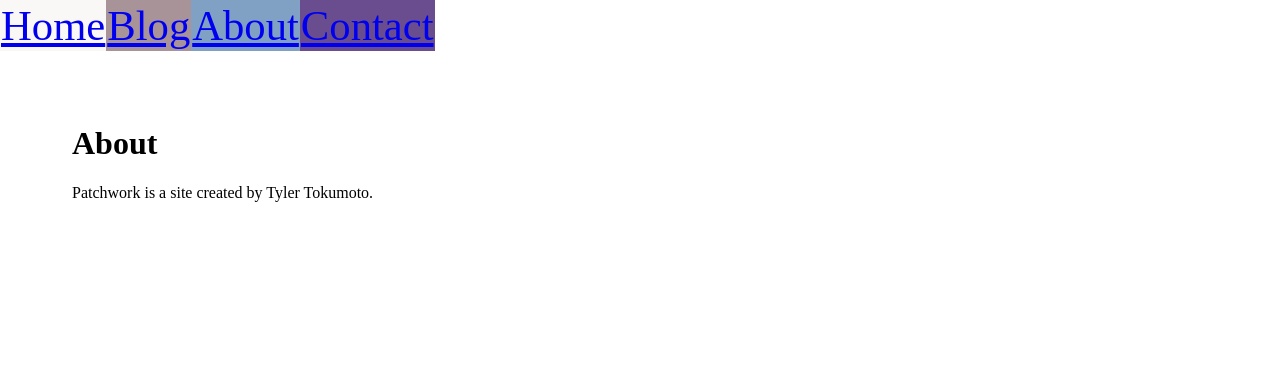
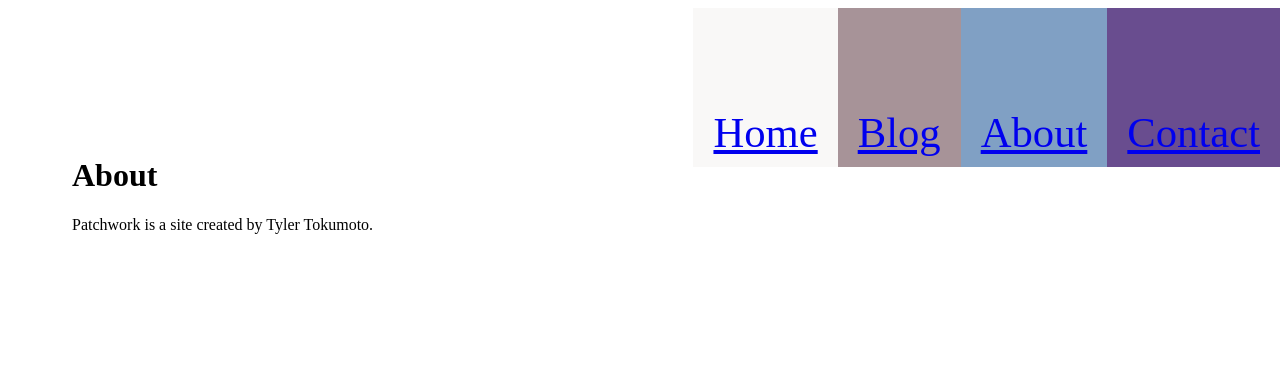
Before and after one commit to drayneman/drayneman.github.io, a Gatsby site: page /about in a window 1280 px wide. Built offline with nearby package versions, Linux system fonts and the light colour scheme; Gatsby itself is replaced by a stand-in of ours.

Commit message:
Move SmallBlock state to Navigator Add Header shrinking animation

```diff
--- a/src/components/content.module.css
+++ b/src/components/content.module.css
@@ -1,4 +1,4 @@
 .content {
     /* margin: 10px; */
-    padding: 6rem 4rem;
+    padding: 8rem 4rem;
 }
--- a/src/components/header.js
+++ b/src/components/header.js
@@ -1,5 +1,5 @@
 import React from "react"
-import SmallBlock from "./smallblock"
+import Navigator from "./navigator"
 
 // const Header = ({ siteTitle }) => (
 //   <header
@@ -38,21 +38,13 @@ import SmallBlock from "./smallblock"
 //   siteTitle: ``,
 // }
 
-import style from "./header.module.css"
-import COLOR from "./colors"
+import styleHeader from "./header.module.css"
+import styleNavigator from "./navigator.module.css"
 
 export default function Header({siteTitle}) {
   return(
-    <header className={style.header}>
-      {/* break into own file at some point */}
-      <nav className={style.navigator}>
-        <ul>
-          <li><SmallBlock color={COLOR.main} to="/">Home</SmallBlock></li>
-          <li><SmallBlock color={COLOR.c1} to="/blog/">Blog</SmallBlock></li>
-          <li><SmallBlock color={COLOR.c2} to="/about/">About</SmallBlock></li>
-          <li><SmallBlock color={COLOR.c3} to="/contact/">Contact</SmallBlock></li>
-        </ul>
-      </nav>
+    <header className={styleHeader.header}>
+      <Navigator className={styleNavigator.navigator} />
     </header>
   )
 }
--- a/src/components/header.module.css
+++ b/src/components/header.module.css
@@ -1,30 +1,4 @@
 .header {
     position: fixed;
-    top: 0;
-    left: 0;
-    width: 100%;
-    height: 100px;
-    /* margin: 1rem 0rem ; */
+    right: 0;
 }
-
-.navigator {
-    position: relative;
-    right: 0;
-    bottom: 0;
-    margin-top: 0;
-    margin-left: auto;
-    margin-right: 0;
-    /* top: 0; */
-    /* position: absolute; */
-}
-
-.navigator > ul {
-    list-style-type: none;
-    margin: 0;
-    padding: 0;
-    overflow: hidden;
-}
-
-.navigator > ul > li {
-    display: inline-block;
-}
--- /dev/null
+++ b/src/components/navigator.js
@@ -0,0 +1,40 @@
+import React from "react"
+import SmallBlock from "./smallblock"
+import COLOR from "./colors"
+
+class Navigator extends React.Component {
+  constructor(props) {
+    super(props)
+    this.collapseWithScroll = this.collapseWithScroll.bind(this)
+    this.state = {paddingTop: 100}
+  }
+
+  collapseWithScroll() {
+    let topDistance = window.pageYOffset || document.documentElement.scrollTop || document.body.scrollTop || 0
+    if (topDistance < 100) {
+      this.setState({paddingTop: 100 - topDistance})
+      console.log(this.state.paddingTop)
+    }
+
+    else if (topDistance > 100 && this.state.paddingTop !== topDistance) {
+      this.setState({paddingTop: 0})
+    }
+  }
+
+  render() {
+    const paddingTop = this.state.paddingTop
+
+    return (
+      <nav className={this.props.className}>
+        <ul>
+          <li><SmallBlock color={COLOR.main} to="/" scrollAction={this.collapseWithScroll} paddingTop={paddingTop}>Home</SmallBlock></li>
+          <li><SmallBlock color={COLOR.c1} to="/blog/" scrollAction={this.collapseWithScroll} paddingTop={paddingTop}>Blog</SmallBlock></li>
+          <li><SmallBlock color={COLOR.c2} to="/about/" scrollAction={this.collapseWithScroll} paddingTop={paddingTop}>About</SmallBlock></li>
+          <li><SmallBlock color={COLOR.c3} to="/contact/" scrollAction={this.collapseWithScroll} paddingTop={paddingTop}>Contact</SmallBlock></li>
+        </ul>
+      </nav>
+    )
+  }
+}
+
+export default Navigator
--- /dev/null
+++ b/src/components/navigator.module.css
@@ -0,0 +1,13 @@
+.navigator {
+}
+
+.navigator > ul {
+    list-style-type: none;
+    margin: 0;
+    padding: 0;
+    overflow: hidden;
+}
+
+.navigator > ul > li {
+    display: inline-block;
+}
--- a/src/components/patchwork.js
+++ b/src/components/patchwork.js
@@ -10,11 +10,13 @@ import styleContent from "./content.module.css"
 // - smallblocks, which build page sections
 // - wideblocks, which make title
 // - content towards the bottom
-export default function Patchwork({children}) {
-  return(
-    <div className={stylePatchwork.patchwork}>
-      <Header siteTitle="Patchwork"></Header>
-      <Content className={styleContent.content}>{children}</Content>
-    </div>
-  )
+export default class Patchwork extends React.Component {
+  render() {
+    return(
+      <div className={stylePatchwork.patchwork}>
+        <Header siteTitle="Patchwork"></Header>
+        <Content className={styleContent.content}>{this.props.children}</Content>
+      </div>
+    )
+  }
 }
--- a/src/components/smallblock.js
+++ b/src/components/smallblock.js
@@ -4,11 +4,31 @@ import { Link } from "gatsby"
 import style from "./smallblock.module.css"
 
 class SmallBlock extends React.Component {
+  constructor(props) {
+    super(props)
+    this.handleScroll = this.handleScroll.bind(this)
+  }
+
+  componentDidMount() {
+    window.addEventListener('scroll', this.props.scrollAction)
+    console.log('listening mounted')
+  }
+
+  componentWillUnmount() {
+    window.removeEventListener('scroll', this.props.scrollAction)
+    console.log('listening unmounted')
+  }
+
+  handleScroll() {
+    this.props.scrollAction()
+  }
+
   render() {
+    console.log('smallblock paddingTop:' + this.props.paddingTop.toString())
     return (
       // is there a better way of doing this lol
       <Link to={this.props.to}>
-        <div className={style.smallblock} style={{backgroundColor: this.props.color}}>
+        <div className={style.smallblock} style={{backgroundColor: this.props.color, paddingTop: this.props.paddingTop}}>
           {this.props.children}
         </div>
       </Link>
--- a/src/components/smallblock.module.css
+++ b/src/components/smallblock.module.css
@@ -1,8 +1,7 @@
 .smallblock {
     display: block;
-    padding: 1px;
+    padding: 100px 20px 10px 20px;
     margin: 0;
     text-align: center;
     font-size: 32pt;
-    height: 100%;
 }
--- a/src/pages/about.js
+++ b/src/pages/about.js
@@ -1,7 +1,6 @@
 import React from "react"
 
 import Patchwork from "../components/patchwork"
-import Content from "../components/content"
 
 const About = () => (
   <Patchwork>
```
